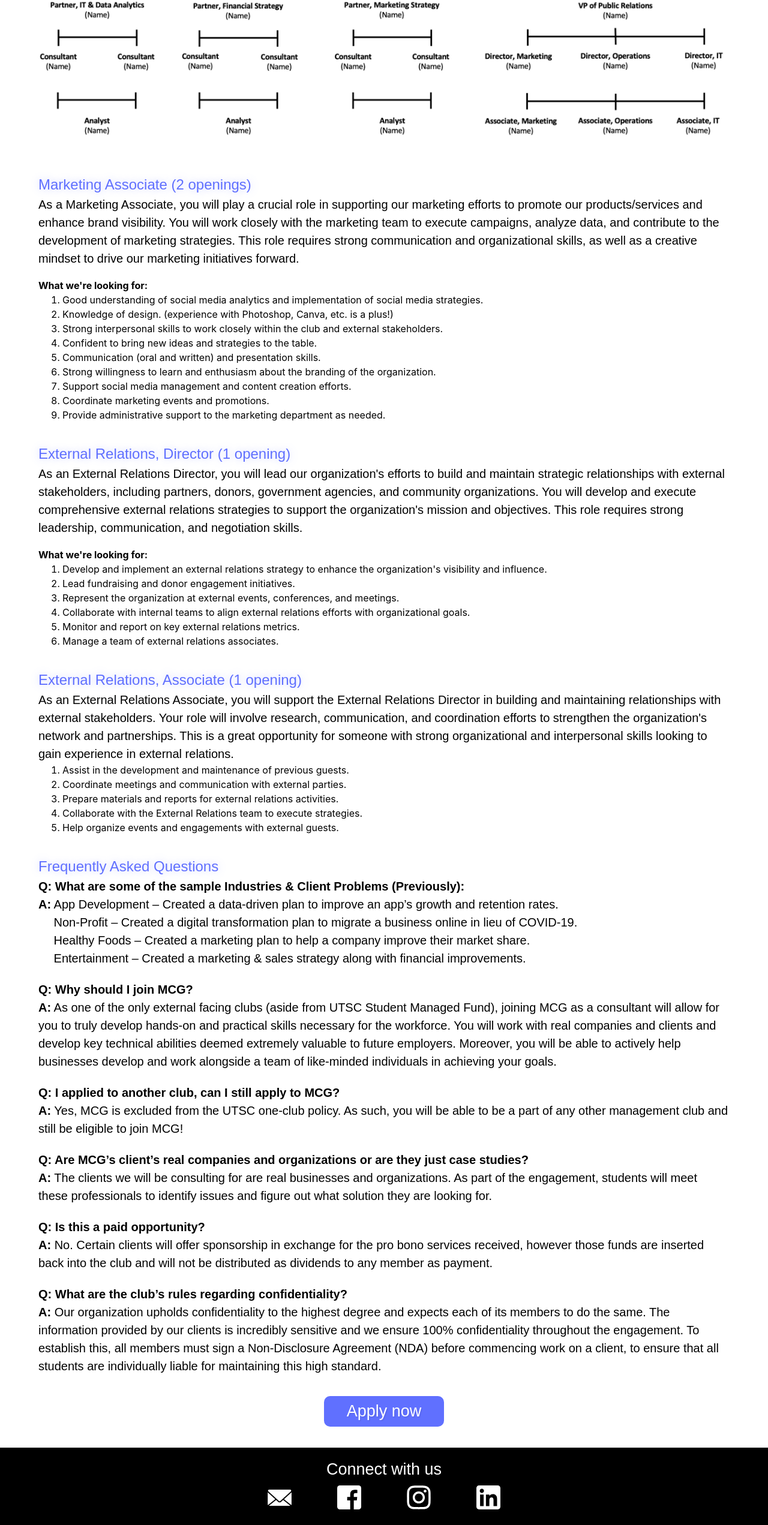
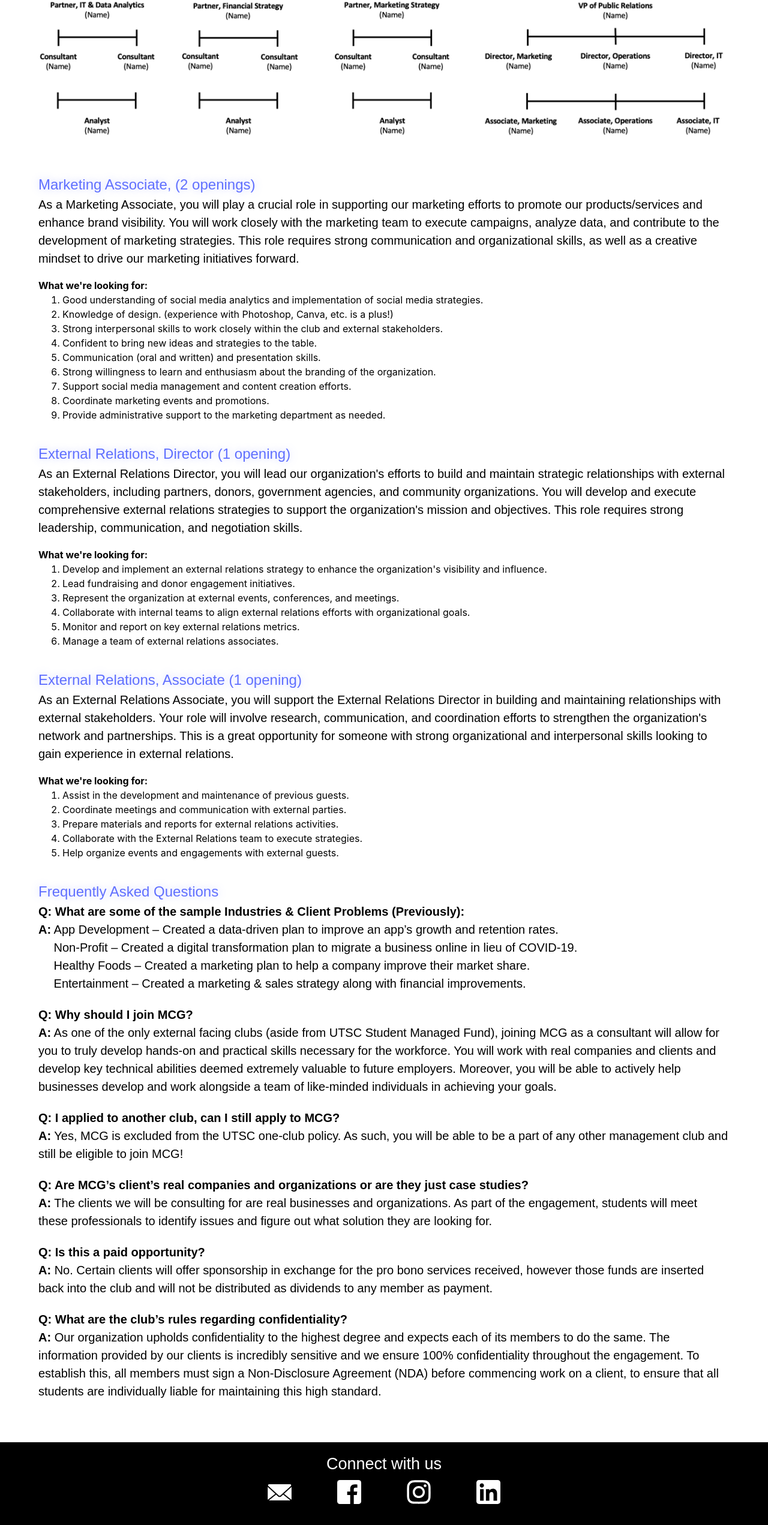
Before and after one commit to HarryZ7G/MCG-Site, a React (Create React App) app: page /hiring in a window 1280 px wide. Shown: the part 1535-4078 px from the top of the page at 60% size. Built offline with nearby package versions, Linux system fonts and the light colour scheme.

Commit message:
Fix spacing and links

```diff
--- a/src/pages/Career/Career.js
+++ b/src/pages/Career/Career.js
@@ -85,7 +85,7 @@ const paragraphs = [
     content: <img src={OrganizationalChart} width="100%" alt="org-chart" />,
   },
   {
-    title: "Marketing Associate (2 openings)",
+    title: "Marketing Associate, (2 openings)",
     content: (
       <>
         <h2>
@@ -195,6 +195,8 @@ const paragraphs = [
           interpersonal skills looking to gain experience
           in external relations.
         </h2>
+        <hr/>
+        <b>What we're looking for:</b>
         <ol>
           <li>
             Assist in the development and maintenance of previous guests.
@@ -305,15 +307,6 @@ function Career(props) {
       <PageTitle title="Hiring" />
       <div className="career-blur animate__animated animate__fadeIn animate__delay-1s">
         <div className="career-block">{text}</div>
-        <a
-          href="https://forms.gle/ThC4WDSpLjE3r8LY8"
-          target="_blank"
-          rel="noreferrer"
-        >
-          <button>
-            <h2 className="white-font">Apply now</h2>
-          </button>
-        </a>
       </div>
       <Footer />
     </div>
```
